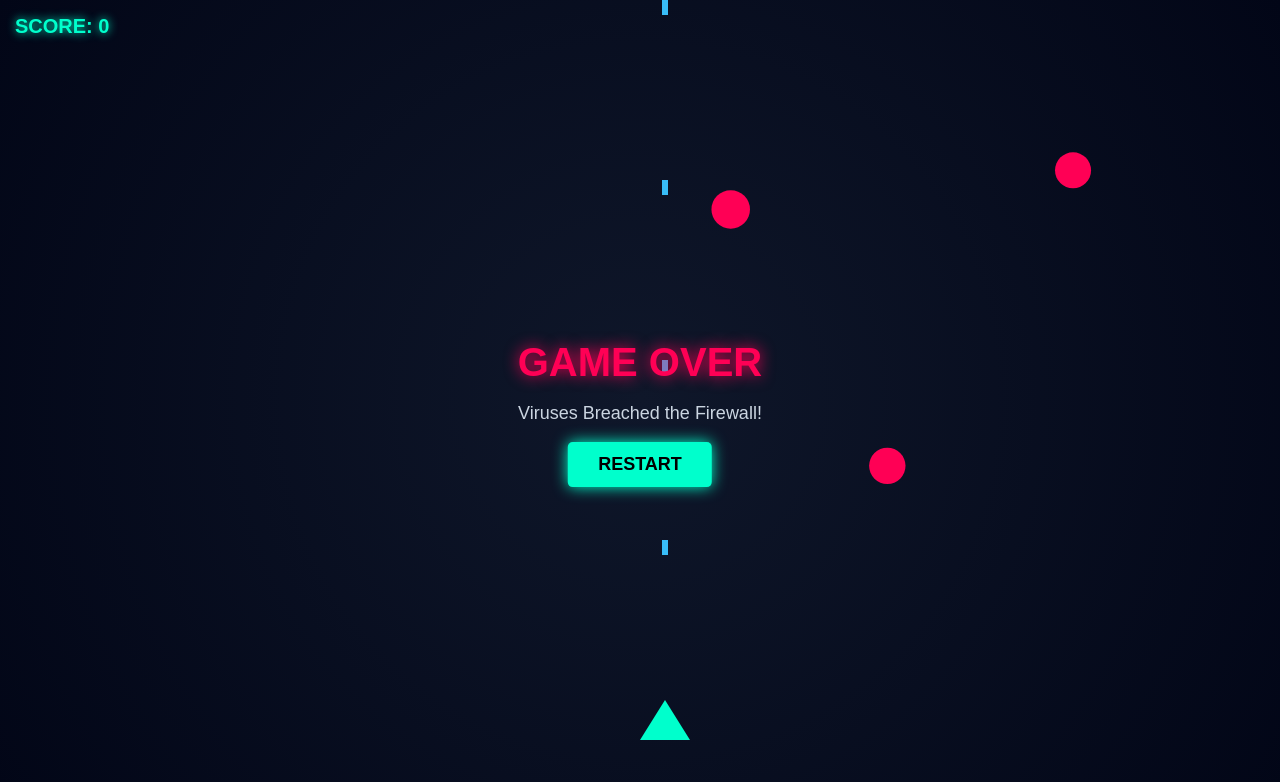
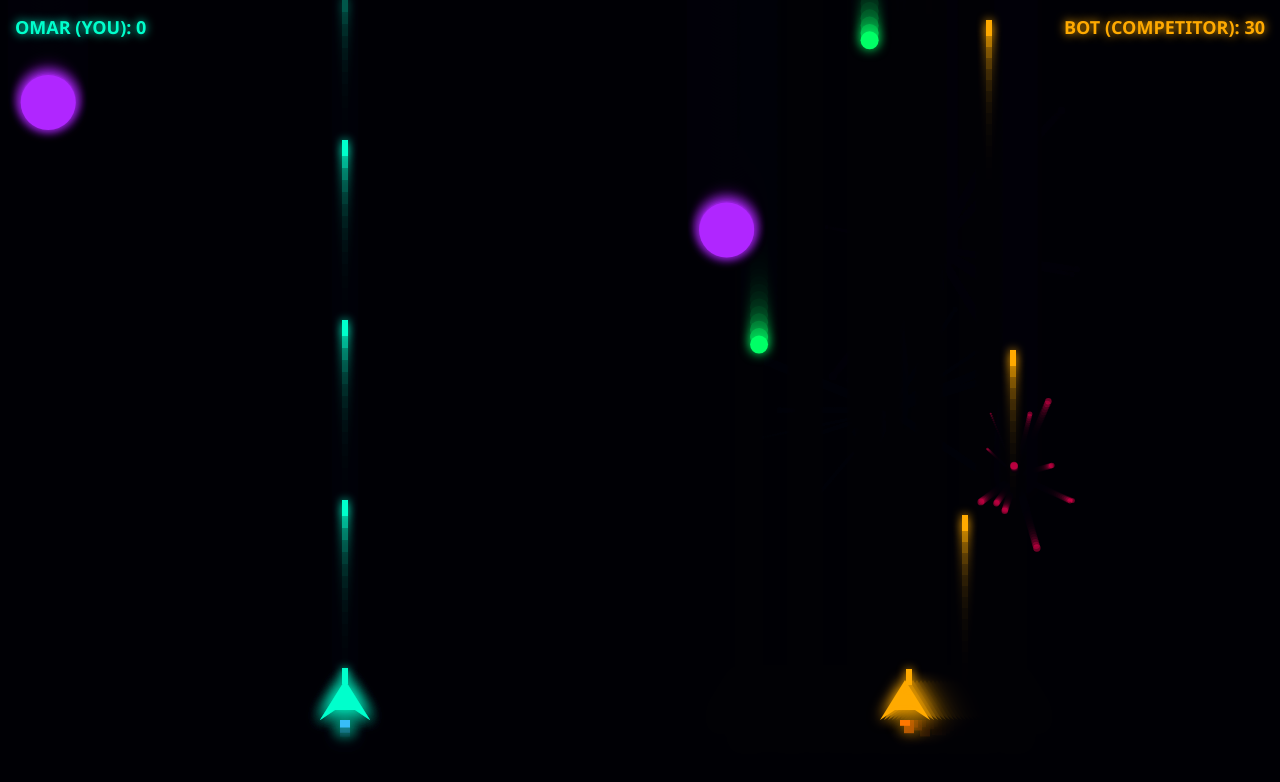
Before and after one commit to bkwshmr115-netizen/mycloudapp, a plain HTML site: page index.html in a window 1280 px wide. Drawn offline with Linux system fonts and the light colour scheme.

Commit message:
Upgrade game to OmarShield X Pro Edition

```diff
--- a/index.html
+++ b/index.html
@@ -3,24 +3,29 @@
 <head>
     <meta charset="UTF-8">
     <meta name="viewport" content="width=device-width, initial-scale=1.0, maximum-scale=1.0, user-scalable=no">
-    <title>OmarShield X</title>
+    <title>OmarShield X - Pro Edition</title>
     <style>
-        body, html { margin: 0; padding: 0; overflow: hidden; background: #050510; font-family: sans-serif; user-select: none; }
-        canvas { display: block; background: radial-gradient(circle, #0f172a, #020617); }
-        #score-board { position: absolute; top: 15px; left: 15px; color: #00ffcc; font-size: 20px; font-weight: bold; text-shadow: 0 0 10px #00ffcc; }
-        #game-over-screen { display: none; position: absolute; top: 50%; left: 50%; transform: translate(-50%, -50%); text-align: center; color: white; }
-        #game-over-screen h1 { color: #ff0055; font-size: 40px; text-shadow: 0 0 15px #ff0055; margin-bottom: 10px; }
-        #btn-restart { background: #00ffcc; color: black; border: none; padding: 12px 30px; font-size: 18px; font-weight: bold; border-radius: 5px; cursor: pointer; box-shadow: 0 0 15px #00ffcc; }
+        body, html { margin: 0; padding: 0; overflow: hidden; background: #020208; font-family: 'Segoe UI', sans-serif; user-select: none; }
+        canvas { display: block; }
+        #hud { position: absolute; top: 15px; left: 15px; right: 15px; display: flex; justify-content: space-between; color: #00ffcc; font-size: 18px; font-weight: bold; text-shadow: 0 0 10px #00ffcc; pointer-events: none; }
+        #ai-hud { color: #ffaa00; text-shadow: 0 0 10px #ffaa00; }
+        #game-over-screen { display: none; position: absolute; top: 50%; left: 50%; transform: translate(-50%, -50%); text-align: center; color: white; background: rgba(5, 5, 20, 0.85); padding: 30px; border-radius: 15px; border: 2px solid #ff0055; box-shadow: 0 0 30px rgba(255, 0, 85, 0.5); }
+        #game-over-screen h1 { color: #ff0055; font-size: 35px; text-shadow: 0 0 15px #ff0055; margin: 0 0 10px 0; }
+        #winner-msg { font-size: 20px; color: #00ffcc; margin-bottom: 20px; font-weight: bold; }
+        #btn-restart { background: #00ffcc; color: black; border: none; padding: 12px 35px; font-size: 18px; font-weight: bold; border-radius: 8px; cursor: pointer; box-shadow: 0 0 15px #00ffcc; transition: 0.2s; }
     </style>
 </head>
 <body>
 
-    <div id="score-board">SCORE: <span id="score">0</span></div>
+    <div id="hud">
+        <div>OMAR (YOU): <span id="score">0</span></div>
+        <div id="ai-hud">BOT (COMPETITOR): <span id="ai-score">0</span></div>
+    </div>
 
     <div id="game-over-screen">
-        <h1>GAME OVER</h1>
-        <p style="font-size: 18px; color: #cbd5e1;">Viruses Breached the Firewall!</p>
-        <button id="btn-restart" onclick="restartGame()">RESTART</button>
+        <h1>BATTLE ENDED</h1>
+        <div id="winner-msg">Calculating Winner...</div>
+        <button id="btn-restart" onclick="restartGame()">PLAY AGAIN</button>
     </div>
 
     <canvas id="gameCanvas"></canvas>
@@ -32,96 +37,187 @@
         canvas.height = window.innerHeight;
 
         let score = 0;
+        let aiScore = 0;
         let gameOver = false;
 
-        // Ship Object (Controlled by Touch/Drag)
-        const ship = { x: canvas.width / 2, y: canvas.height - 100, width: 50, height: 40, speed: 8 };
+        // Player Ship
+        const ship = { x: canvas.width * 0.25, y: canvas.height - 120, width: 50, height: 45 };
+        // AI Competitor Ship
+        const aiShip = { x: canvas.width * 0.75, y: canvas.height - 120, width: 50, height: 45, speed: 4 };
 
         let lasers = [];
         let enemies = [];
+        let particles = [];
 
-        // Touch Interaction
+        // Smooth Touch Controls for Omar's Ship
         window.addEventListener("touchmove", (e) => {
             if (gameOver) return;
             const touch = e.touches[0];
             ship.x = touch.clientX - ship.width / 2;
-            // Prevent ship out of screen
             if (ship.x < 0) ship.x = 0;
             if (ship.x > canvas.width - ship.width) ship.x = canvas.width - ship.width;
         });
 
-        // Auto Fire Lasers
+        // Auto Shooting System
         setInterval(() => {
             if (!gameOver) {
-                lasers.push({ x: ship.x + ship.width / 2 - 3, y: ship.y, width: 6, height: 15, speed: 10 });
+                // Omar shots (Cyan)
+                lasers.push({ x: ship.x + ship.width / 2 - 3, y: ship.y, width: 6, height: 16, speed: 12, isAI: false });
+                // AI shots (Orange)
+                lasers.push({ x: aiShip.x + aiShip.width / 2 - 3, y: aiShip.y, width: 6, height: 16, speed: 11, isAI: true });
             }
-        }, 300);
+        }, 250);
 
-        // Spawn Enemies (Viruses)
+        // Spawn Advanced Enemies (Viruses)
         setInterval(() => {
             if (!gameOver) {
-                const size = Math.random() * 20 + 20;
-                enemies.push({ x: Math.random() * (canvas.width - size), y: -size, size: size, speed: Math.random() * 3 + 2 });
+                const rand = Math.random();
+                if (rand < 0.6) {
+                    // Regular Virus
+                    enemies.push({ x: Math.random() * (canvas.width - 30), y: -30, size: 25, speed: Math.random() * 2 + 3, hp: 1, type: 'regular', color: '#ff0055' });
+                } else if (rand < 0.85) {
+                    // Fast Virus (Green)
+                    enemies.push({ x: Math.random() * (canvas.width - 20), y: -20, size: 18, speed: Math.random() * 2 + 6, hp: 1, type: 'fast', color: '#00ff66' });
+                } else {
+                    // Boss Virus (Giant Violet - Needs 3 Hits)
+                    enemies.push({ x: Math.random() * (canvas.width - 60), y: -60, size: 55, speed: 1.5, hp: 3, type: 'boss', color: '#b026ff' });
+                }
             }
-        }, 800);
+        }, 700);
+
+        function createExplosion(x, y, color) {
+            for (let i = 0; i < 12; i++) {
+                particles.push({
+                    x: x, y: y,
+                    vx: (Math.random() - 0.5) * 6,
+                    vy: (Math.random() - 0.5) * 6,
+                    radius: Math.random() * 3 + 1,
+                    alpha: 1,
+                    color: color
+                });
+            }
+        }
 
         function restartGame() {
-            score = 0;
-            lasers = [];
-            enemies = [];
-            gameOver = false;
+            score = 0; aiScore = 0; lasers = []; enemies = []; particles = []; gameOver = false;
             document.getElementById("score").innerText = score;
+            document.getElementById("ai-score").innerText = aiScore;
             document.getElementById("game-over-screen").style.display = "none";
             update();
+        }
+
+        function drawSpaceship(x, y, color, isPlayer) {
+            ctx.fillStyle = color;
+            ctx.shadowBlur = 15;
+            ctx.shadowColor = color;
+
+            // Wings
+            ctx.beginPath();
+            ctx.moveTo(x, y + 40);
+            ctx.lineTo(x + 25, y);
+            ctx.lineTo(x + 50, y + 40);
+            ctx.lineTo(x + 35, y + 30);
+            ctx.lineTo(x + 15, y + 30);
+            ctx.closePath();
+            ctx.fill();
+
+            // Engine Flame Effect
+            ctx.fillStyle = isPlayer ? '#38bdf8' : '#ff7700';
+            ctx.fillRect(x + 20, y + 40, 10, Math.random() * 12 + 5);
+            ctx.shadowBlur = 0;
         }
 
         function update() {
             if (gameOver) return;
 
-            ctx.clearRect(0, 0, canvas.width, canvas.height);
+            ctx.fillStyle = "rgba(2, 2, 8, 0.3)"; // Star trail effect
+            ctx.fillRect(0, 0, canvas.width, canvas.height);
 
-            // Draw Ship (Omar's Security Core)
-            ctx.fillStyle = "#00ffcc";
-            ctx.beginPath();
-            ctx.moveTo(ship.x + ship.width / 2, ship.y);
-            ctx.lineTo(ship.x, ship.y + ship.height);
-            ctx.lineTo(ship.x + ship.width, ship.y + ship.height);
-            ctx.closePath();
-            ctx.fill();
+            // 1. AI Competitor Logic (Chases nearest enemy)
+            if (enemies.length > 0) {
+                let target = enemies[0];
+                for (let e of enemies) { if (e.y > target.y) target = e; } // Focus lowest enemy
+                let targetX = target.x + target.size / 2 - aiShip.width / 2;
+                if (aiShip.x < targetX) aiShip.x += aiShip.speed;
+                if (aiShip.x > targetX) aiShip.x -= aiShip.speed;
+            }
 
-            // Move & Draw Lasers
+            // Draw Ships
+            drawSpaceship(ship.x, ship.y, '#00ffcc', true);
+            drawSpaceship(aiShip.x, aiShip.y, '#ffaa00', false);
+
+            // 2. Lasers Mechanics
             for (let i = lasers.length - 1; i >= 0; i--) {
                 lasers[i].y -= lasers[i].speed;
-                ctx.fillStyle = "#38bdf8";
+                ctx.fillStyle = lasers[i].isAI ? '#ffaa00' : '#00ffcc';
+                ctx.shadowBlur = 10;
+                ctx.shadowColor = ctx.fillStyle;
                 ctx.fillRect(lasers[i].x, lasers[i].y, lasers[i].width, lasers[i].height);
+                ctx.shadowBlur = 0;
+
                 if (lasers[i].y < 0) lasers.splice(i, 1);
             }
 
-            // Move & Draw Enemies (Viruses)
+            // 3. Enemies Mechanics
             for (let i = enemies.length - 1; i >= 0; i--) {
                 enemies[i].y += enemies[i].speed;
-                ctx.fillStyle = "#ff0055";
+
+                // Neon Virus Glow
+                ctx.fillStyle = enemies[i].color;
+                ctx.shadowBlur = 12;
+                ctx.shadowColor = enemies[i].color;
                 ctx.beginPath();
                 ctx.arc(enemies[i].x + enemies[i].size/2, enemies[i].y + enemies[i].size/2, enemies[i].size/2, 0, Math.PI * 2);
                 ctx.fill();
+                ctx.shadowBlur = 0;
 
-                // Check Game Over (Enemy touches bottom)
+                // Base Breached (Game Over trigger)
                 if (enemies[i].y > canvas.height) {
                     gameOver = true;
+                    let winMsg = score > aiScore ? "🎉 OMAR WINS THE MATCH!" : "🤖 BOT BEAT YOUR SCORE!";
+                    if(score === aiScore) winMsg = "🤝 IT'S A TIE BATTLE!";
+                    document.getElementById("winner-msg").innerText = winMsg;
                     document.getElementById("game-over-screen").style.display = "block";
+                    return;
                 }
 
-                // Collision Detection (Laser hits Enemy)
+                // Hit Detection
                 for (let j = lasers.length - 1; j >= 0; j--) {
-                    if (lasers[j].x > enemies[i].x && lasers[j].x < enemies[i].x + enemies[i].size &&
-                        lasers[j].y > enemies[i].y && lasers[j].y < enemies[i].y + enemies[i].size) {
-                        enemies.splice(i, 1);
+                    let l = lasers[j];
+                    if (l.x > enemies[i].x && l.x < enemies[i].x + enemies[i].size &&
+                        l.y > enemies[i].y && l.y < enemies[i].y + enemies[i].size) {
+
+                        enemies[i].hp--;
                         lasers.splice(j, 1);
-                        score += 10;
-                        document.getElementById("score").innerText = score;
-                        break;
+
+                        if (enemies[i].hp <= 0) {
+                            createExplosion(enemies[i].x + enemies[i].size/2, enemies[i].y + enemies[i].size/2, enemies[i].color);
+                            if (!l.isAI) {
+                                score += enemies[i].type === 'boss' ? 40 : 10;
+                                document.getElementById("score").innerText = score;
+                            } else {
+                                aiScore += enemies[i].type === 'boss' ? 40 : 10;
+                                document.getElementById("ai-score").innerText = aiScore;
+                            }
+                            enemies.splice(i, 1);
+                            break;
+                        }
                     }
                 }
+            }
+
+            // 4. Explosion Particles Mechanics
+            for (let i = particles.length - 1; i >= 0; i--) {
+                let p = particles[i];
+                p.x += p.vx; p.y += p.vy;
+                p.alpha -= 0.02;
+                ctx.fillStyle = p.color;
+                ctx.globalAlpha = p.alpha;
+                ctx.beginPath();
+                ctx.arc(p.x, p.y, p.radius, 0, Math.PI * 2);
+                ctx.fill();
+                ctx.globalAlpha = 1.0;
+                if (p.alpha <= 0) particles.splice(i, 1);
             }
 
             requestAnimationFrame(update);
```
